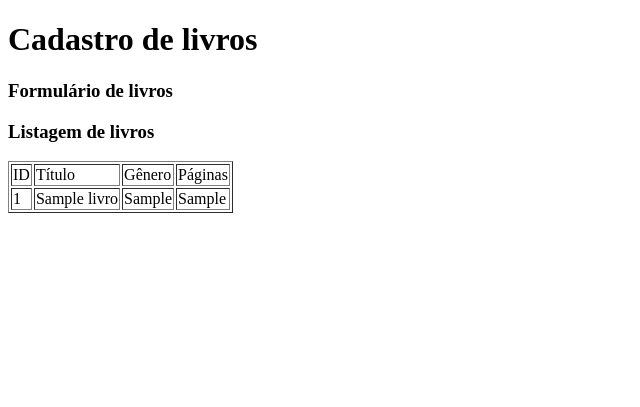
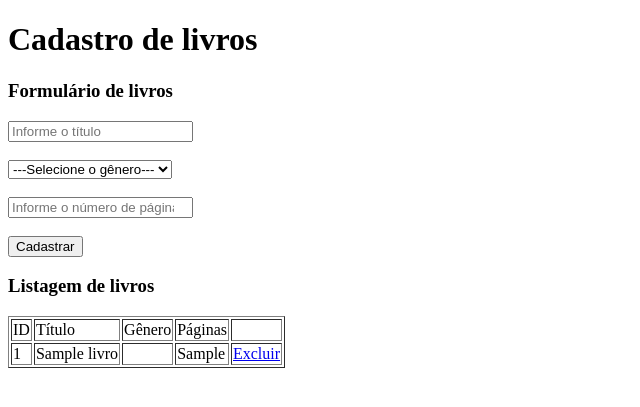
Before and after one commit to Morenofael/lingProgWeb2023-livros, a PHP site: page /livros.php in a window 1280 px wide. Shown: the top 407 px of the page, without its empty margins (0-640 px from the left). Run offline with PHP 8.4, Linux system fonts and the light colour scheme; tables that the repository leaves empty or names only in its code hold one stand-in row (values such as "Sample post").

Commit message:
Livros: inclusão e exlusão

```diff
--- a/aula6_PHP_banco/livros/livros.php
+++ b/aula6_PHP_banco/livros/livros.php
@@ -1,4 +1,7 @@
 <?php
+
+ini_set('display_errors', 1);
+error_reporting(E_ALL);
 
 //Adiciona o arquivo de Conexão a esta página
 require_once("Connection.php");
@@ -6,6 +9,21 @@ require_once("Connection.php");
 //Conexão a ser utiliza no acesso ao banco de dados
 $conn = Connection::getConnection();
 //print_r($conn);
+
+if(isset($_POST['submetido'])) {
+    $titulo = isset($_POST['titulo']) ? $_POST['titulo'] : null;
+    $genero = isset($_POST['genero']) ? $_POST['genero'] : null;
+    $qtdPaginas = isset($_POST['qtdPaginas']) ?
+                        $_POST['qtdPaginas'] : null;
+
+    $sql = 'INSERT INTO livros (titulo, genero, qtd_paginas)' .
+        ' VALUES (?, ?, ?)';
+    $stmt = $conn->prepare($sql);
+    $stmt->execute([$titulo, $genero, $qtdPaginas]);
+
+    header("location: livros.php");
+}
+
 ?>
 <!DOCTYPE html>
 <html lang="en">
@@ -19,6 +37,31 @@ $conn = Connection::getConnection();
     <h1>Cadastro de livros</h1>
 
     <h3>Formulário de livros</h3>
+    <form action="" method="POST">
+        <input type="text" name="titulo"
+            placeholder="Informe o título" />
+
+        <br><br>
+
+        <select name="genero">
+            <option value="">---Selecione o gênero---</option>
+            <option value="D">Drama</option>
+            <option value="F">Ficção</option>
+            <option value="R">Romance</option>
+            <option value="O">Outro</option>
+        </select>
+
+        <br><br>
+
+        <input type="number" name="qtdPaginas"
+            placeholder="Informe o número de páginas" />
+
+        <br><br>
+
+        <button type="submit">Cadastrar</button>
+
+        <input type="hidden" name="submetido" value="1" />
+    </form>
 
     <h3>Listagem de livros</h3>
     <?php
@@ -36,14 +79,36 @@ $conn = Connection::getConnection();
             <td>Título</td>
             <td>Gênero</td>
             <td>Páginas</td>
+            <td></td>
         </tr>
 
         <?php foreach($result as $reg): ?>
             <tr>
                 <td> <?php echo $reg['id'] ?> </td>
                 <td> <?php echo $reg['titulo'] ?> </td>
-                <td> <?= $reg['genero'] ?> </td>
+                <td>
+                <?php
+                    switch($reg['genero']) {
+                        case 'D':
+                            echo "Drama";
+                            break;
+                        case 'F':
+                            echo "Ficção";
+                            break;
+                        case 'R':
+                            echo "Romance";
+                            break;
+                        case 'O':
+                            echo "Outros";
+                            break;
+                    }
+                ?>
+                </td>
                 <td> <?= $reg['qtd_paginas'] ?> </td>
+                <td><a href="livros_del.php?id=<?= $reg['id']; ?>"
+                        onclick="return confirm('Confirma a exclusão?');">
+                        Excluir</a></td>
+
             </tr>
         <?php endforeach; ?>
     </table>
```
Also changed, not shown: aula6_PHP_banco/livros/livros_del.php (added, +21 -0 lines).
